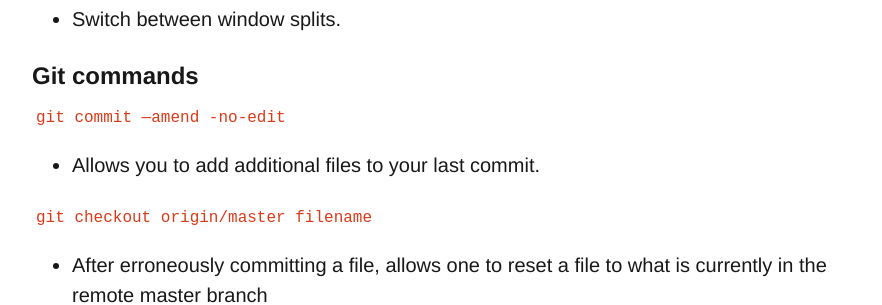
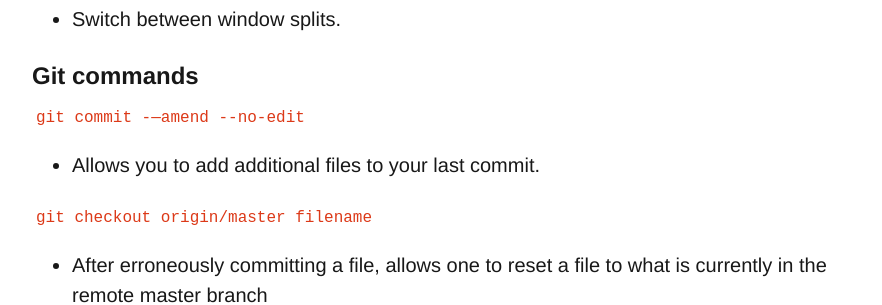
Before and after one commit to chief10/chief10.github.io, a Jekyll site: the page built from cheatsheet.md, in a window 1280 px wide and 900 px high, scrolled down 1882 px. Shown: the part 151-456 px from the top of the window, without its empty margins (112-994 px from the left). Built offline with Jekyll 4.4.1, drawn with Linux system fonts in a browser that asks for light colours; comment, search, counter and statistics services are not loaded.

```diff
--- a/cheatsheet.md
+++ b/cheatsheet.md
@@ -58,7 +58,7 @@ option + tab
 
 
 ### Git commands
- `git commit —amend -no-edit`
+ `git commit -—amend --no-edit`
  - Allows you to add additional files to your last commit.
 
  `git checkout origin/master filename`
```
